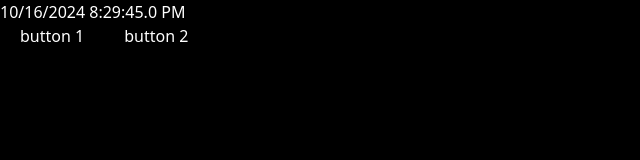
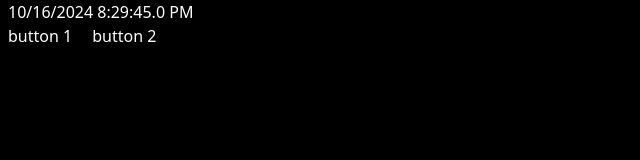
Before and after one commit to Youssup/Dylan, a Vue app in the folder client/: page / in a window 1280 px wide. Shown: the top 160 px of the page, without its empty margins (0-640 px from the left). Built offline with nearby package versions, Linux system fonts and the light colour scheme.

Commit message:
Added spacing

```diff
--- a/client/src/components/Footer.vue
+++ b/client/src/components/Footer.vue
@@ -2,7 +2,7 @@
 </script>
 
 <template>
-    <a class="text-white mx-5" href="">button 1</a>
+    <a class="text-white ml-2" href="">button 1</a>
     <a class="text-white mx-5" href="">button 2</a>
 </template>
 
--- a/client/src/views/Home.vue
+++ b/client/src/views/Home.vue
@@ -18,7 +18,7 @@ onMounted(() => {
 </script>
 
 <template>
-  <p class="text-white">{{ currentTime }}</p>
+  <p class="text-white ml-2">{{ currentTime }}</p>
 </template>
 
 <style scoped>
```
